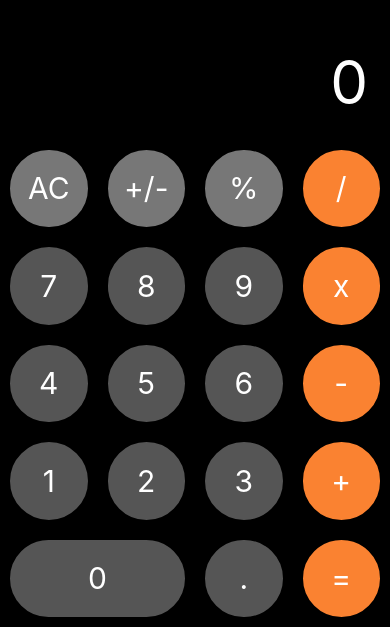
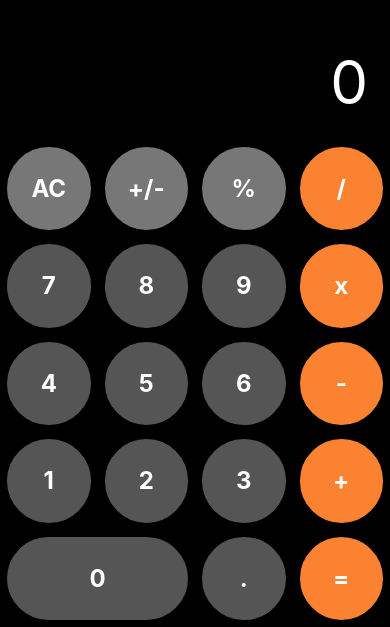
Before and after one commit to allcantara/calculator-reactnative, a React Native app: screen / in a window 390 px wide. Shown: the part 217-844 px from the top of the page. Built offline with nearby package versions, Linux system fonts and the light colour scheme.

Commit message:
Correções de layout

```diff
--- a/src/components/Button.js
+++ b/src/components/Button.js
@@ -34,7 +34,7 @@ const styles = StyleSheet.create({
     alignItems: 'center',
     justifyContent: 'center',
     borderRadius: 50,
-    borderWidth: 10,
+    borderWidth: 7,
     borderColor: '#000',
     backgroundColor: '#555',
   },
@@ -52,7 +52,8 @@ const styles = StyleSheet.create({
   },
 
   button: {
-    fontSize: 30,
+    fontSize: 24,
+    fontWeight: 'bold',
     color: '#fff',
   }
 
```
Also changed, not shown: assets/icon.png.
